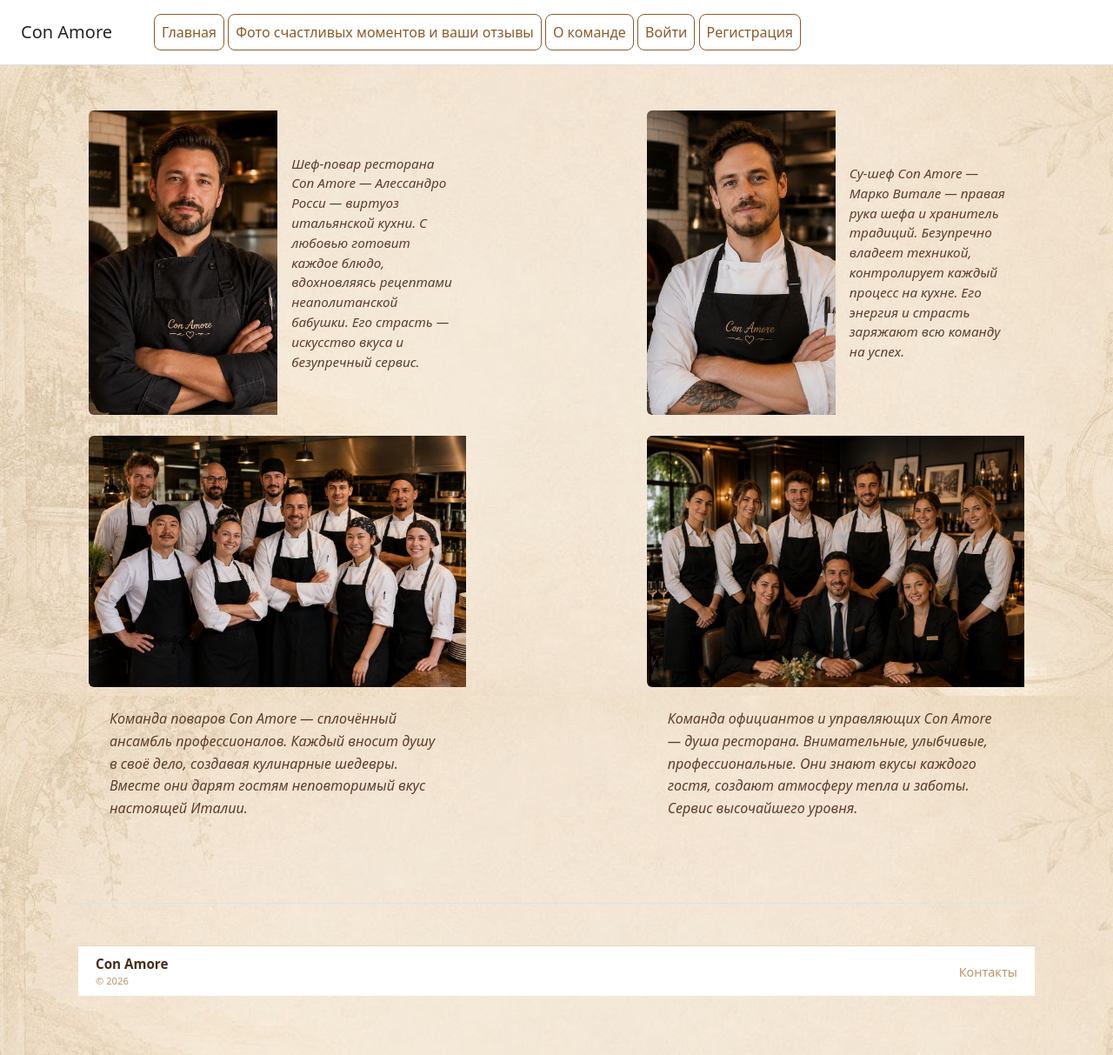
After one commit to SuchkovaMaria/Con_Amore, a Django app: page /team/ in a window 1280 px wide. The commit adds this page. Shown: the whole page at 87% size. Run offline with Django 5.2, Linux system fonts and the light colour scheme; parts of the project's set-up code (start-up, migrations or seed data) failed here and were passed over; some libraries are stand-ins or nearby versions.

Commit message:
fixesed feature_4 (add feature "about team")

```diff
--- a/con_amore/templates/con_amore/includes/inc_menu.html
+++ b/con_amore/templates/con_amore/includes/inc_menu.html
@@ -2,6 +2,7 @@
 <nav class="ms-5">
     <a class="p-2 btn btn-outline-primary" style="border: 1px solid #8B5A2B; color: #8B5A2B; background: transparent; border-radius: 8px; padding: 8px 20px;" href="{% url 'con_amore:home' %}">Главная</a>
     <a class="p-2 btn btn-outline-primary" style="border: 1px solid #8B5A2B; color: #8B5A2B; background: transparent; border-radius: 8px; padding: 8px 20px;" href="{% url 'con_amore:foto_list' %}" role="button">Фото счастливых моментов и ваши отзывы</a>
+    <a class="p-2 btn btn-outline-primary" style="border: 1px solid #8B5A2B; color: #8B5A2B; background: transparent; border-radius: 8px; padding: 8px 20px;" href="{% url 'con_amore:team' %}" role="button">О команде</a>
     {% if user.is_authenticated %}
         {% if perms.con_amore.add_table %}
             <a class="p-2 btn btn-outline-primary" style="border: 1px solid #8B5A2B; color: #8B5A2B; background: transparent; border-radius: 8px; padding: 8px 20px;" href="{% url 'con_amore:table_list' %}" role="button">Управление столиками</a>
--- /dev/null
+++ b/con_amore/templates/con_amore/team.html
@@ -0,0 +1,94 @@
+{% extends 'con_amore/background.html' %}
+{% load static %}
+
+{% block content %}
+<div class="container">
+    <div class="row text-center mt-3 justify-content-center">
+
+
+        <div class="col-12 col-lg-5">
+            <!-- Шеф -->
+            <div class="card mb-4" style="max-width: 100%; background-color: transparent; border: none; box-shadow: none;">
+                <div class="row g-0 align-items-center">
+                    <div class="col-12 col-md-6">
+                        <img src="{% static 'images_auxiliary/chef.jpg' %}"
+                             class="img-fluid rounded-start w-100"
+                             style="height: 350px; object-fit: cover;"
+                             alt="Шеф Con Amore">
+                    </div>
+                    <div class="col-12 col-md-6">
+                        <div class="card-body p-3">
+                            <p class="card-text text-start fst-italic" style="color: #5c3d2e; font-size: 0.95rem; line-height: 1.5;">
+                                Шеф-повар ресторана Con Amore — Алессандро Росси — виртуоз итальянской кухни. С любовью готовит каждое блюдо, вдохновляясь рецептами неаполитанской бабушки. Его страсть — искусство вкуса и безупречный сервис.
+                            </p>
+                        </div>
+                    </div>
+                </div>
+            </div>
+
+            <!-- Повара -->
+            <div class="card mb-4" style="max-width: 100%; background-color: transparent; border: none; box-shadow: none;">
+                <div class="row g-0">
+                    <div class="col-12">
+                        <img src="{% static 'images_auxiliary/cooks.jpg' %}"
+                             class="img-fluid rounded-start w-100"
+                             style="width: 100%; max-height: 400px; object-fit: contain; background-color: #f8f4f0;"
+                             alt="Повара Con Amore">
+                    </div>
+                    <div class="col-12">
+                        <div class="card-body p-4">
+                            <p class="card-text text-start fst-italic" style="color: #5c3d2e; font-size: 1rem; line-height: 1.6;">
+                                Команда поваров Con Amore — сплочённый ансамбль профессионалов. Каждый вносит душу в своё дело, создавая кулинарные шедевры. Вместе они дарят гостям неповторимый вкус настоящей Италии.
+                            </p>
+                        </div>
+                    </div>
+                </div>
+            </div>
+        </div>
+
+
+        <div class="d-none d-lg-block col-lg-2"></div>
+
+
+        <div class="col-12 col-lg-5">
+            <!-- Су-шеф -->
+            <div class="card mb-4" style="max-width: 100%; background-color: transparent; border: none; box-shadow: none;">
+                <div class="row g-0 align-items-center">
+                    <div class="col-12 col-md-6">
+                        <img src="{% static 'images_auxiliary/sous_chef.jpg' %}"
+                             class="img-fluid rounded-start w-100"
+                             style="height: 350px; object-fit: cover;"
+                             alt="Су-шеф Con Amore">
+                    </div>
+                    <div class="col-12 col-md-6">
+                        <div class="card-body p-3">
+                            <p class="card-text text-start fst-italic" style="color: #5c3d2e; font-size: 0.95rem; line-height: 1.5;">
+                                Су-шеф Con Amore — Марко Витале — правая рука шефа и хранитель традиций. Безупречно владеет техникой, контролирует каждый процесс на кухне. Его энергия и страсть заряжают всю команду на успех.
+                            </p>
+                        </div>
+                    </div>
+                </div>
+            </div>
+
+            <!-- Официанты -->
+            <div class="card mb-4" style="max-width: 100%; background-color: transparent; border: none; box-shadow: none;">
+                <div class="row g-0">
+                    <div class="col-12">
+                        <img src="{% static 'images_auxiliary/waiters_and_managers.jpg' %}"
+                             class="img-fluid rounded-start w-100"
+                             style="width: 100%; max-height: 400px; object-fit: contain; background-color: #f8f4f0;"
+                             alt="Официанты и управляющие Con Amore">
+                    </div>
+                    <div class="col-12">
+                        <div class="card-body p-4">
+                            <p class="card-text text-start fst-italic" style="color: #5c3d2e; font-size: 1rem; line-height: 1.6;">
+                                Команда официантов и управляющих Con Amore — душа ресторана. Внимательные, улыбчивые, профессиональные. Они знают вкусы каждого гостя, создают атмосферу тепла и заботы. Сервис высочайшего уровня.
+                            </p>
+                        </div>
+                    </div>
+                </div>
+            </div>
+        </div>
+    </div>
+</div>
+{% endblock %}
--- a/con_amore/urls.py
+++ b/con_amore/urls.py
@@ -25,7 +25,7 @@ from con_amore.views import (
     ReviewCreateView,
     ReviewUpdateView,
     ReviewDeleteView,
-    ContactsTemplateView,
+    ContactsTemplateView, TeamTemplateView,
 )
 
 app_name = ConAmoreConfig.name
@@ -54,4 +54,5 @@ urlpatterns = [
     # path("con_amore/<int:pk>/review_update/", ReviewUpdateView.as_view(), name="review_update"),
     # path("con_amore/<int:pk>/review_delete/", ReviewDeleteView.as_view(), name="review_delete"),
     path("contacts/", ContactsTemplateView.as_view(), name="contacts"),
+    path("team/", TeamTemplateView.as_view(), name="team"),
 ]
--- a/con_amore/views.py
+++ b/con_amore/views.py
@@ -476,3 +476,10 @@ class ContactsTemplateView(TemplateView):
 
     # Путь к шаблону для отображения
     template_name = "con_amore/contacts.html"
+
+
+class TeamTemplateView(TemplateView):
+    """Контролер для страницы о команде"""
+
+    # Путь к шаблону для отображения
+    template_name = "con_amore/team.html"
```
Also changed, not shown: static/images_auxiliary/chef.jpg (added), static/images_auxiliary/cooks.jpg (added), static/images_auxiliary/sous_chef.jpg (added), static/images_auxiliary/waiters_and_managers.jpg (added).
